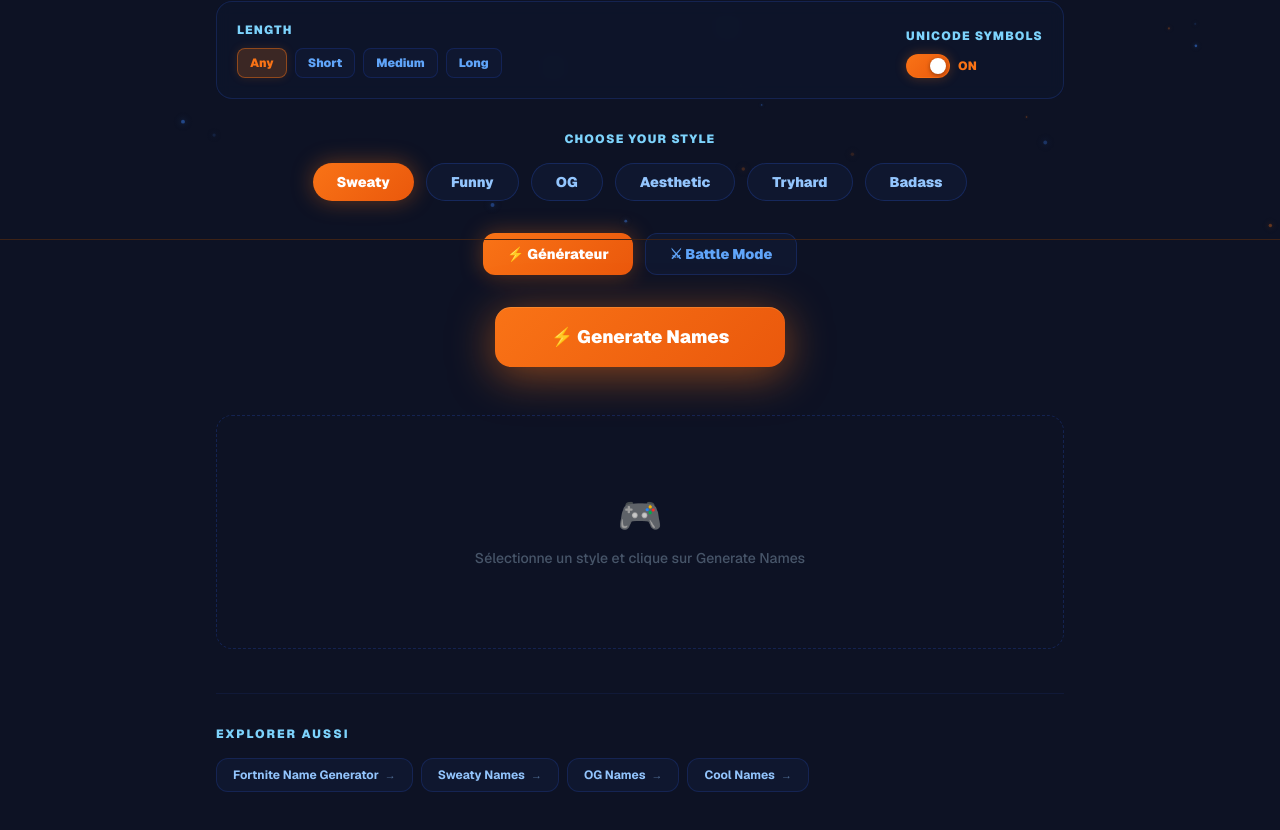
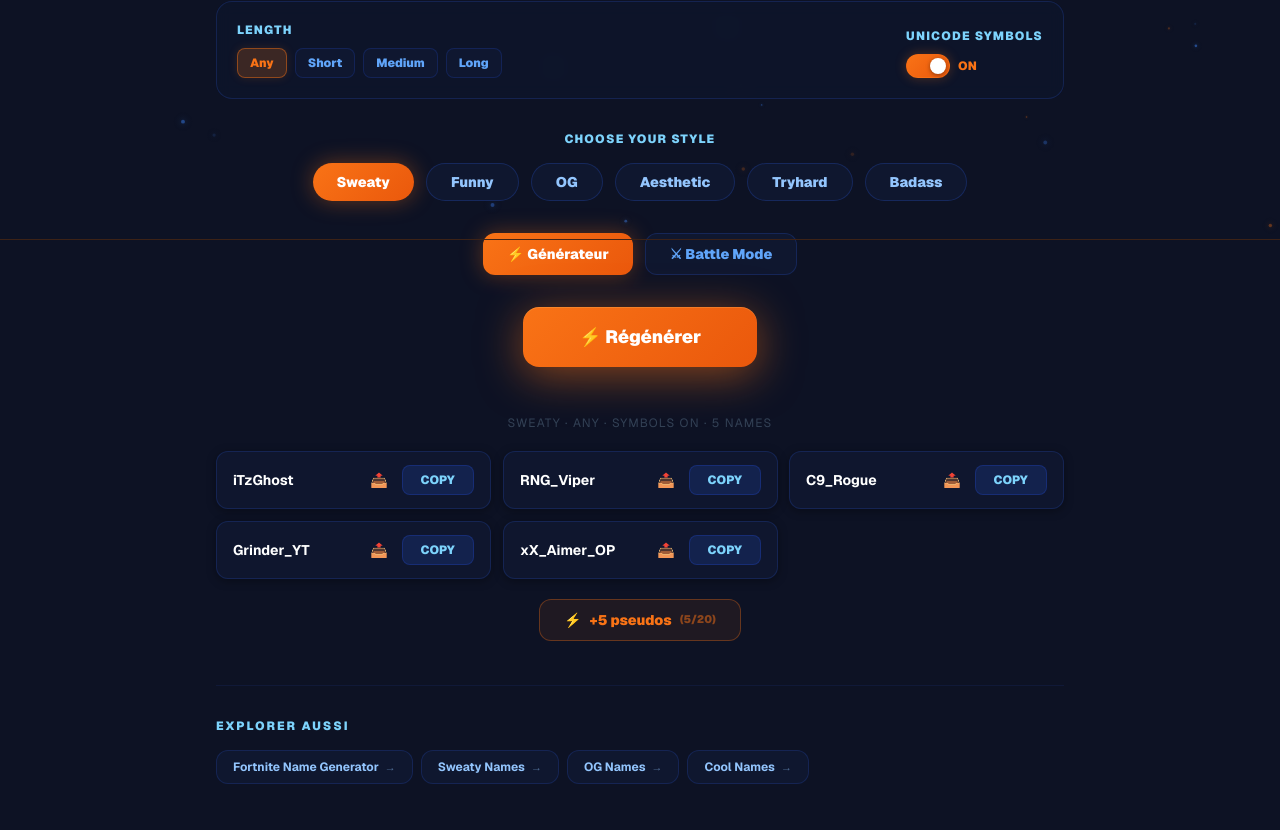
Before and after one commit to factorytoolpro/nickgen, a Next.js app: page / in a window 1280 px wide. Shown: the part 560-1390 px from the top of the page. Built offline with nearby package versions, Linux system fonts and the light colour scheme.

Commit message:
ux generate

```diff
--- a/app/components/GameGenerator.js
+++ b/app/components/GameGenerator.js
@@ -684,7 +684,7 @@
   const [useSymbols, setUseSymbols] = useState(true);
   const [history, setHistory] = useState([]);
   const [showHistory, setShowHistory] = useState(false);
-  const [isGenerating, setIsGenerating] = useState(false);
+  const [revealKey, setRevealKey] = useState(0);
   const [dailyBase, setDailyBase] = useState(0);
   const [dailyUserCount, setDailyUserCount] = useState(0);
   const [mode, setMode] = useState("normal");
@@ -705,14 +705,11 @@
   }, []);
 
   const generate = () => {
-    setIsGenerating(true);
-    setTimeout(() => {
-      const newNames = generateNames(nameData, style, lengthFilter, useSymbols, 5);
-      setNames(newNames);
-      setHistory((prev) => [...newNames.map((n) => ({ name: n, style })), ...prev].slice(0, 20));
-      addToCount(newNames.length);
-      setIsGenerating(false);
-    }, 280);
+    const newNames = generateNames(nameData, style, lengthFilter, useSymbols, 5);
+    setNames(newNames);
+    setRevealKey((k) => k + 1);
+    setHistory((prev) => [...newNames.map((n) => ({ name: n, style })), ...prev].slice(0, 20));
+    addToCount(newNames.length);
   };
 
   const copyName = useCallback(async (name, index) => {
@@ -724,9 +721,16 @@
   const generateMore = () => {
     const moreNames = generateNames(nameData, style, lengthFilter, useSymbols, 5);
     setNames((prev) => [...prev, ...moreNames].slice(0, 20));
+    setRevealKey((k) => k + 1);
     setHistory((prev) => [...moreNames.map((n) => ({ name: n, style })), ...prev].slice(0, 20));
     addToCount(moreNames.length);
   };
+
+  // Auto-generate names on mount — give immediate value without user interaction
+  useEffect(() => {
+    setNames(generateNames(nameData, style, "Any", true, 5));
+    setRevealKey(1);
+  }, []); // eslint-disable-line react-hooks/exhaustive-deps
 
   return (
     <div className="min-h-screen relative" style={{ background: "#0d1224" }}>
@@ -832,16 +836,31 @@
           {mode === "normal" && (
             <>
               <div className="flex justify-center mb-12">
-                <button onClick={generate} disabled={isGenerating} className="px-14 py-4 font-black text-lg rounded-2xl transition-all active:scale-95"
-                  style={{ background: isGenerating ? "rgba(249,115,22,0.35)" : "linear-gradient(135deg,#f97316,#ea580c)", color: "#fff", boxShadow: isGenerating ? "none" : "0 8px 44px rgba(249,115,22,0.52), inset 0 1px 0 rgba(255,210,120,0.22)", cursor: isGenerating ? "not-allowed" : "pointer" }}>
-                  {isGenerating ? "Generating..." : "⚡ Generate Names"}
+                <button
+                  onClick={generate}
+                  className="px-14 py-4 font-black text-lg rounded-2xl transition-all active:scale-95"
+                  style={{ background: "linear-gradient(135deg,#f97316,#ea580c)", color: "#fff", boxShadow: "0 8px 44px rgba(249,115,22,0.52), inset 0 1px 0 rgba(255,210,120,0.22)" }}
+                >
+                  ⚡ {names.length > 0 ? "Régénérer" : "Generate Names"}
                 </button>
               </div>
               {names.length > 0 ? (
                 <div>
                   <p className="text-xs text-center uppercase tracking-widest mb-5" style={{ color: "#334155" }}>{style} · {lengthFilter} · {useSymbols ? "Symbols ON" : "Symbols OFF"} · {names.length} names</p>
                   <div className="grid grid-cols-1 sm:grid-cols-2 lg:grid-cols-3 gap-3">
-                    {names.map((name, i) => <NameCard key={`${name}-${i}`} name={name} isCopied={copied === i} onCopy={(n) => copyName(n, i)} onShare={() => setShareTarget({ name, style })} />)}
+                    {names.map((name, i) => (
+                      <div
+                        key={`${revealKey}-${i}`}
+                        style={{ animation: `card-reveal 0.22s ease-out ${i * 70}ms both` }}
+                      >
+                        <NameCard
+                          name={name}
+                          isCopied={copied === i}
+                          onCopy={(n) => copyName(n, i)}
+                          onShare={() => setShareTarget({ name, style })}
+                        />
+                      </div>
+                    ))}
                   </div>
 
                   {/* Generate more */}
--- a/app/globals.css
+++ b/app/globals.css
@@ -43,6 +43,18 @@
   100% { transform: scale(1);    }
 }
 
+/* Staggered card reveal on name generation */
+@keyframes card-reveal {
+  from {
+    opacity: 0;
+    transform: translateY(10px) scale(0.96);
+  }
+  to {
+    opacity: 1;
+    transform: translateY(0) scale(1);
+  }
+}
+
 /* Hide scrollbar while keeping scroll functionality */
 .scrollbar-hide {
   scrollbar-width: none;
```
Also changed, not shown: .claude/settings.local.json.
